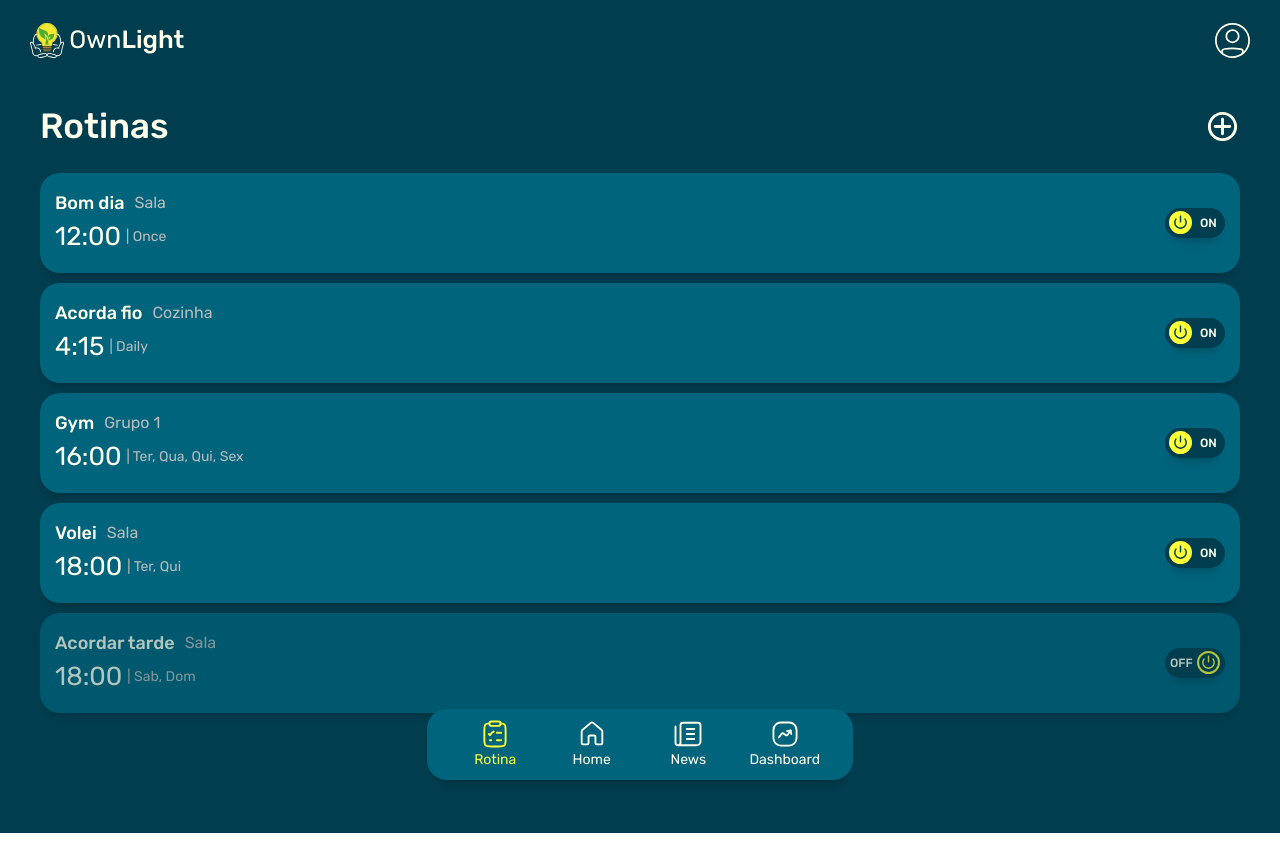
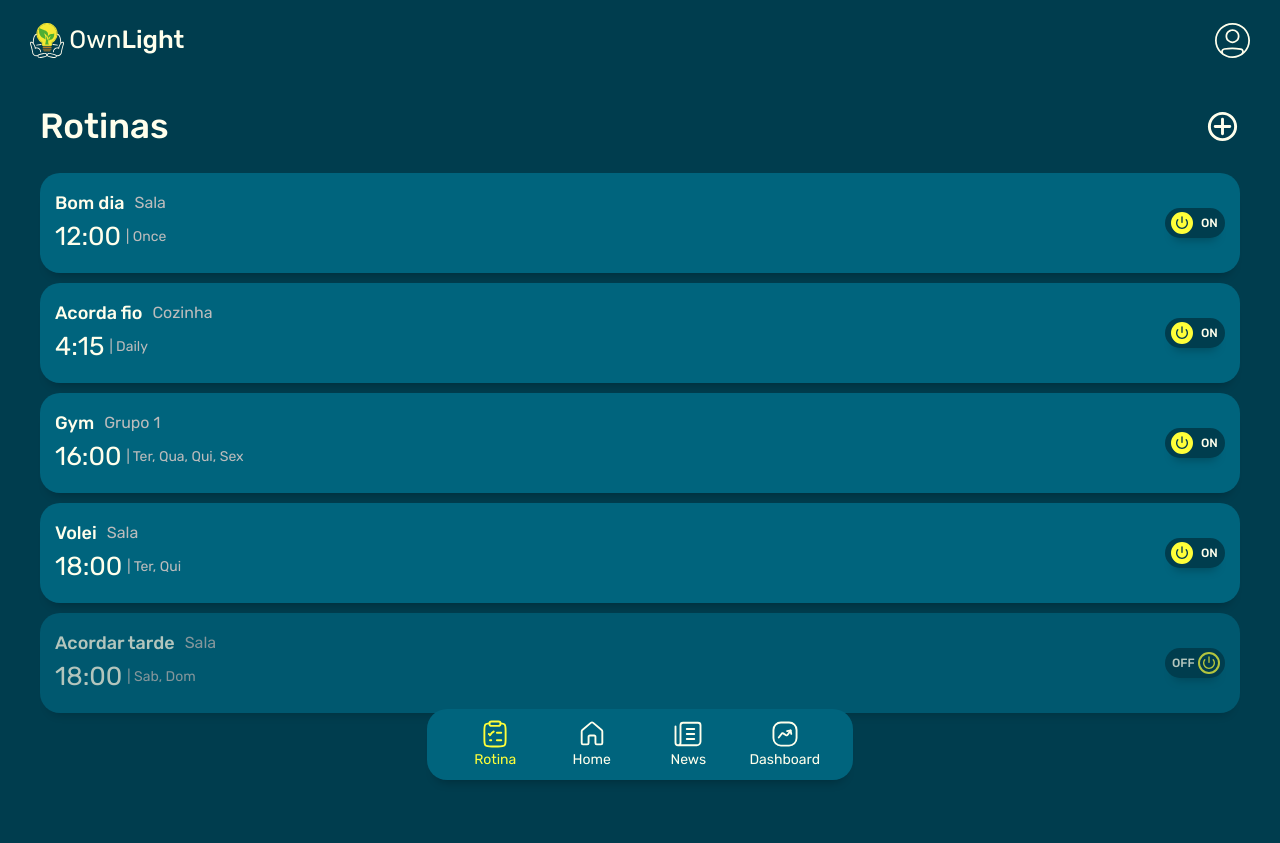
Before and after one commit to Jopereira2005/OwnEnergy, a React (Vite) app in the folder FrontEnd/: page /rotina in a window 1280 px wide. Built offline with nearby package versions, Linux system fonts and the light colour scheme.

Commit message:
small changes

```diff
--- a/FrontEnd/src/base.scss
+++ b/FrontEnd/src/base.scss
@@ -1,3 +1,4 @@
+@use "./global.scss" as *;
 @import 'https://fonts.googleapis.com/css2?family=Rubik:ital,wght@0,300..900;1,300..900&display=swap';
 
 :root {
@@ -7,6 +8,7 @@
 
   // 1 rem = 10px
   font-size: 62.5%;
+  background-color: $dark-color;
 
   font-synthesis: none;
   text-rendering: optimizeLegibility;
--- a/FrontEnd/src/components/Common/Switch/index.tsx
+++ b/FrontEnd/src/components/Common/Switch/index.tsx
@@ -9,7 +9,7 @@ interface SwichProp {
 
 const Switch = ({ state, toggleSwitch}: SwichProp) => {
   return (
-    <div className={`${styled.switch} ${state ? styled.switch__active : '' }`} onClick={toggleSwitch}>
+    <div className={`${styled.switch} ${state ? styled.switch__active : '' }`} onClick={ toggleSwitch }>
       <span className={ styled.switch__text } >{state ? "ON" : "OFF"}</span>
       <div className={`${ styled.switch__icon } ${state ? styled.switch__icon__on : ""}`}>
         <OnIcon className={ styled.switch__icon__svg }/>
--- a/FrontEnd/src/components/Common/Switch/style.module.scss
+++ b/FrontEnd/src/components/Common/Switch/style.module.scss
@@ -16,21 +16,22 @@
   &__text {
     font-size: 12px;
     font-weight: 500;
+    padding: 0 2px;
     color: $light-color;
     transition: 0.3s ease;
   }
 
   &__icon {
     @extend %flex-center;
-    width: 19px;
-    height: 19px;
+    width: 18px;
+    height: 18px;
     color: $contrast-color;
     transition: 0.3s ease;
     border: 2px solid $contrast-color;
     border-radius: 50%;
 
     svg {
-      font-size: 17px;
+      font-size: 16px;
       font-weight: 900;
     }
 
@@ -42,12 +43,11 @@
 
   &__active {
     .switch__icon {
-      transform: translateX(-28px);
-
+      transform: translateX(-27px);
     }
 
     .switch__text {
-      transform: translateX(30px);
+      transform: translateX(29px);
       transition: 0.3s ease;
     }
   }
```
